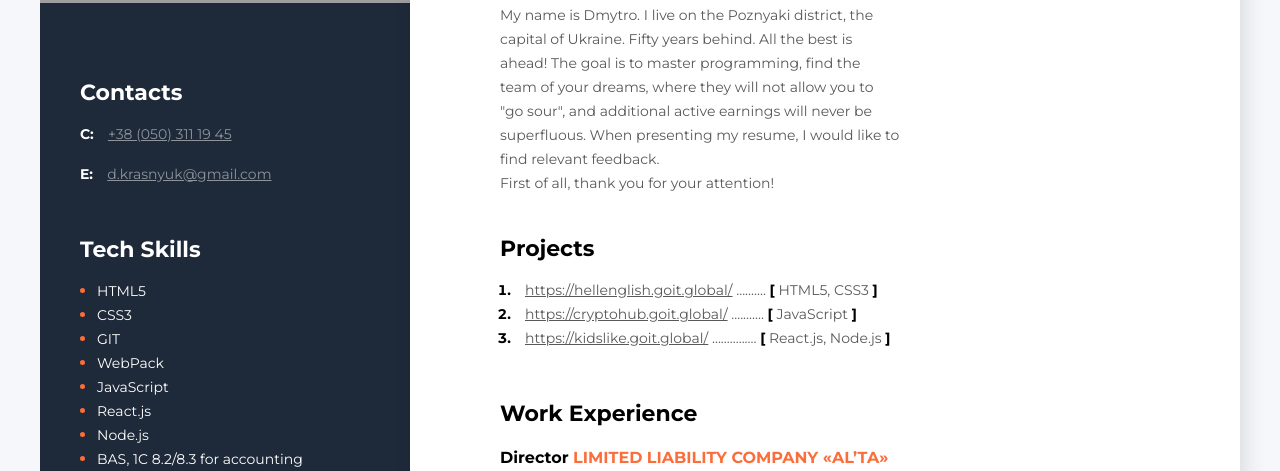
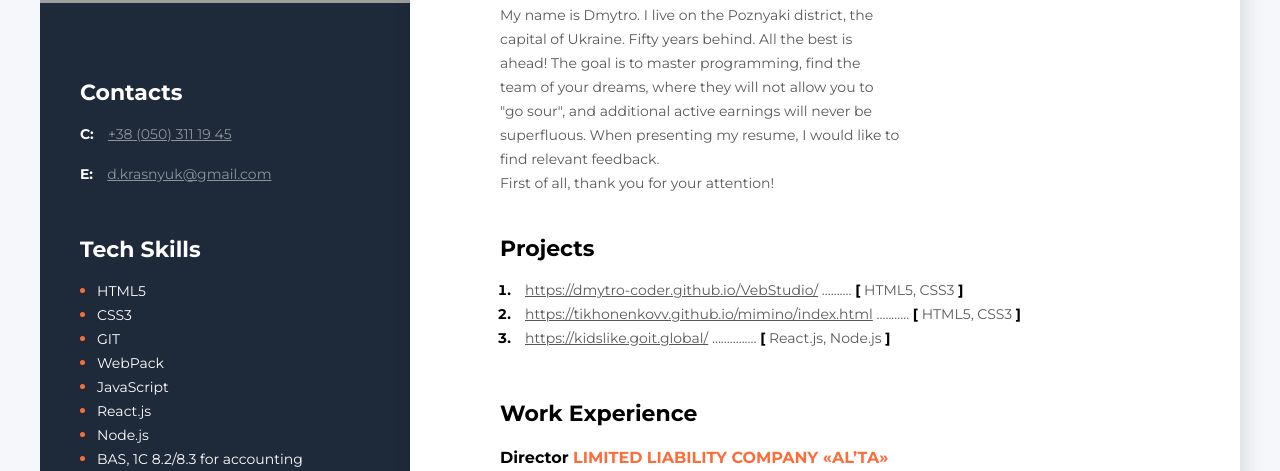
Before and after one commit to Dmytro-coder/RESUME, a plain HTML site: page index.html in a window 1280 px wide. Shown: the part 323-794 px from the top of the page. Drawn offline with Linux system fonts and the light colour scheme; grey boxes are pictures that could not be loaded.

Commit message:
Update index.html

```diff
--- a/index.html
+++ b/index.html
@@ -45,10 +45,10 @@
             <li class="projects-item">
               <span class="project">
                 <a
-                  href="https://hellenglish.goit.global/"
+                  href="https://dmytro-coder.github.io/VebStudio/"
                   class="project-link"
                   target="_blank"
-                  >https://hellenglish.goit.global/</a
+                  >https://dmytro-coder.github.io/VebStudio/</a
                 >
                 ..........
                 <span class="project-bracket">[</span> HTML5, CSS3
@@ -58,13 +58,13 @@
             <li class="projects-item">
               <span class="project">
                 <a
-                  href="https://cryptohub.goit.global/"
+                  href="https://tikhonenkovv.github.io/mimino/index.html"
                   class="project-link"
                   target="_blank"
-                  >https://cryptohub.goit.global/</a
+                  >https://tikhonenkovv.github.io/mimino/index.html</a
                 >
                 ...........
-                <span class="project-bracket">[</span> JavaScript
+                <span class="project-bracket">[</span> HTML5, CSS3
                 <span class="project-bracket">]</span>
               </span>
             </li>
```
